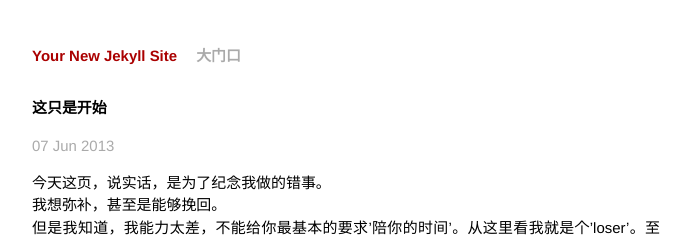
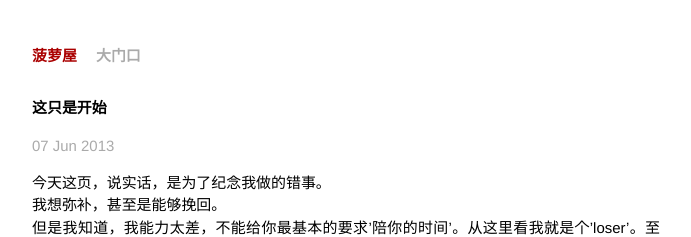
Before and after one commit to GuoBug/bug, a Jekyll site: the page built from _posts/2013-06-07-Write-to-myslef.markdown, in a window 1280 px wide. Shown: the top 237 px of the page, without its empty margins (294-985 px from the left). Built offline with Jekyll 4.4.1, drawn with Linux system fonts in a browser that asks for light colours.

Commit message:
modified:   _config.yml

```diff
--- a/_config.yml
+++ b/_config.yml
@@ -1,2 +1,2 @@
-name: Your New Jekyll Site
+name: 菠萝屋
 pygments: true
```
Also changed, not shown: 1 other file.
